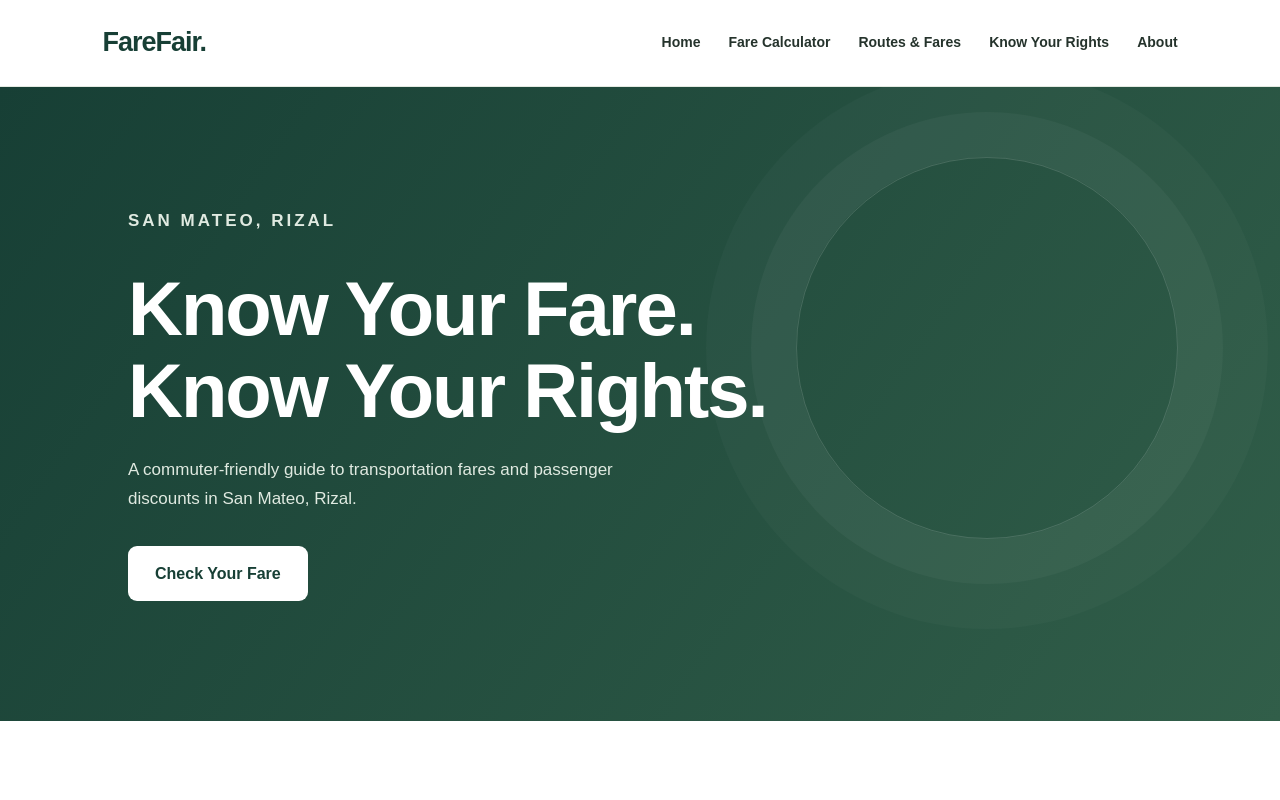
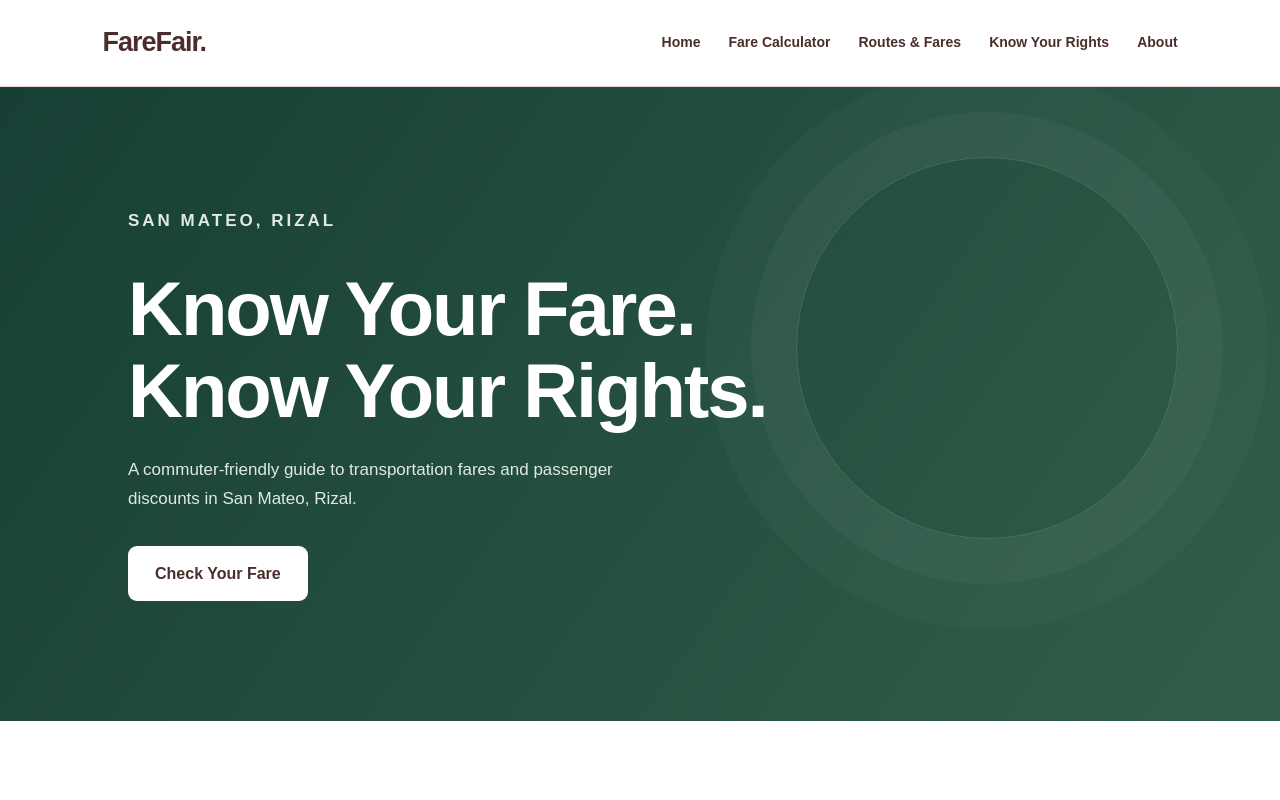
Before and after one commit to mikapengu-hub/FareFair, a plain HTML site: page index.html in a window 1280 px wide. Shown: the top 800 px of the page. Drawn offline with Linux system fonts and the light colour scheme.

Commit message:
Update style.css

```diff
--- a/style.css
+++ b/style.css
@@ -1,13 +1,18 @@
+
 
 :root {
-    --dark: #173F35;
-    --green: #47745B;
-    --sage: #DCE9DC;
-    --cream: #F7F7F0;
+    --dark: #4B2E2B;
+    --green: #8B5E5A;
+    --sage: #F5C6D0;
+    --cream: #FFF9F5;
+
     --white: #FFFFFF;
-    --text: #25332C;
-    --muted: #718078;
-    --border: #E4EAE2;
+    --text: #4B2E2B;
+    --muted: #927A78;
+    --border: #EBD5D8;
+
+    --pink: #FCE9ED;
+    --chocolate: #4B2E2B;
 }
 
 * {
```
